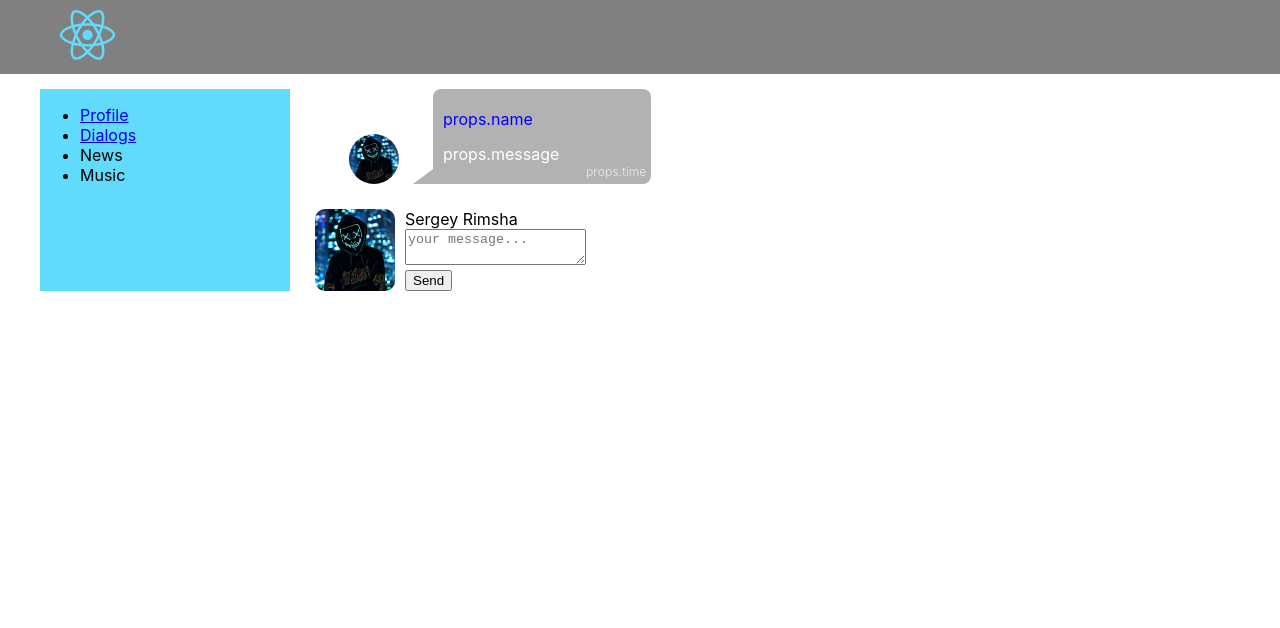
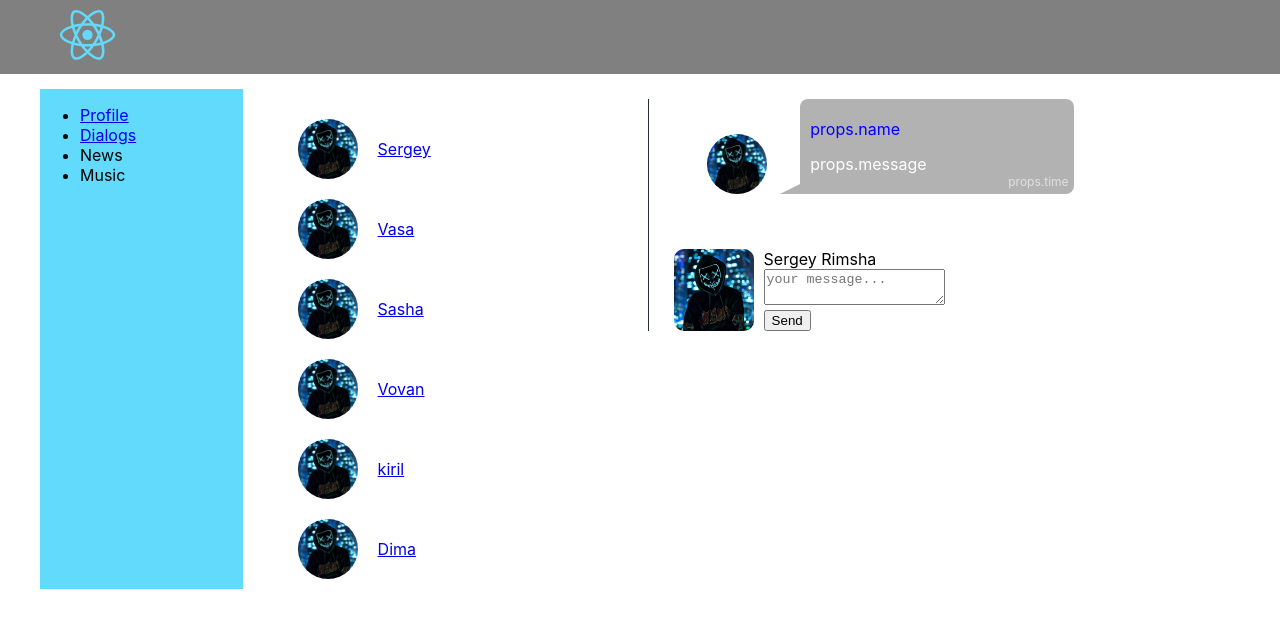
Before and after one commit to Sergey-Rimsha/SocialNetworkIncubator, a React (Create React App) app: page /dialogs in a window 1280 px wide. Shown: the top 628 px of the page. Built offline with nearby package versions, Linux system fonts and the light colour scheme.

Commit message:
lesson_work_state_ts

```diff
--- a/src/App.tsx
+++ b/src/App.tsx
@@ -1,10 +1,8 @@
 import React from 'react';
-
 import {
     BrowserRouter as Router,
     Routes,
-    Route,
-    Link
+    Route
 } from "react-router-dom";
 
 // import './App.css';
@@ -14,6 +12,9 @@ import {Header} from "./components/Header/Header";
 import {Sidebar} from "./components/Sidebar/Sidebar";
 import {Profile} from "./components/Profile/Profile";
 import {Dialogs} from "./components/Dialogs/Dialogs";
+
+import {state} from "./state/state"
+
 
 const App = () => {
   return (
@@ -26,7 +27,7 @@ const App = () => {
                       <div className="content">
                           <Routes>
                               <Route path={`/profile`} element={<Profile />}/>
-                              <Route path={`/dialogs`} element={<Dialogs />}/>
+							  <Route path={`/dialogs`} element={<Dialogs dialogs={state.dialogs} />}/>
                           </Routes>
                       </div>
                   </div>
--- /dev/null
+++ b/src/components/Dialogs/ChatUsers/ChatUsers.tsx
@@ -0,0 +1,17 @@
+import React from "react";
+import UserImg from "../../../img/ava_default.jpg";
+import {Link} from "react-router-dom";
+
+export function ChatUsers(props:any) {
+	console.log(props)
+	return (
+		<>
+			<Link to={`$/${props.userId}`}>
+				<div className="chat-users">
+					<img src={UserImg} alt="user_img"/>
+					<div className="user-name">{props.userName}</div>
+				</div>
+			</Link>
+		</>
+	)
+}
--- a/src/components/Dialogs/Dialogs.tsx
+++ b/src/components/Dialogs/Dialogs.tsx
@@ -1,8 +1,24 @@
 import React from "react";
 import UserImg from "../../img/ava_default.jpg";
+import {ChatUsers} from "./ChatUsers/ChatUsers";
+import {NewMessages} from "./NewMessages/NewMessages";
 
-export function Dialogs() {
+export function Dialogs(props: any ) {
+
+	console.log(props)
+
+
 	return (
+		<div className="dialogs-wrap">
+			<div className="user-chat-wrap">
+				{
+					props.dialogs.chatUsers.map((user:any) => {
+						return (
+							<ChatUsers userId={user.id} userName={user.name} />
+						)
+					})
+				}
+			</div>
 			<div className="dialogs">
 				<div className="message" >
 					<div className="imgWrap">
@@ -20,18 +36,7 @@ export function Dialogs() {
 						</div>
 					</div>
 				</div>
-			<div className="new-messages">
-				<img src={UserImg} alt="user_img"/>
-				<div className="dialogs__box">
-					<div className="dialogs__user-name">
-						Sergey Rimsha
-					</div>
-					<textarea name="dialogs-message" placeholder="your message..." >
-				</textarea>
-					<div className="dialogs__btn">
-						<button>Send</button>
-					</div>
-				</div>
+				<NewMessages />
 			</div>
 		</div>
 	)
--- /dev/null
+++ b/src/components/Dialogs/NewMessages/NewMessages.tsx
@@ -0,0 +1,20 @@
+import React from "react";
+import UserImg from "../../../img/ava_default.jpg";
+
+export function NewMessages() {
+
+	return (
+		<div className="new-messages">
+			<img src={UserImg} alt="user_img"/>
+			<div className="dialogs__box">
+				<div className="dialogs__user-name">
+					Sergey Rimsha
+				</div>
+				<textarea name="dialogs-message" placeholder="your message..." />
+				<div className="dialogs__btn">
+					<button>Send</button>
+				</div>
+			</div>
+		</div>
+	)
+}
--- /dev/null
+++ b/src/components/Profile/NewPost/NewPost.tsx
@@ -0,0 +1,17 @@
+import React from "react";
+
+
+export function NewPost() {
+
+	return (
+		<div className="new-post">
+			<div className="new-post__title">New post</div>
+			<div className="new-post__txt">
+				<textarea name="new-post" placeholder="your news..." />
+			</div>
+			<div className="new-post__btn">
+				<button>Send</button>
+			</div>
+		</div>
+	)
+}
--- a/src/components/Profile/Post.tsx
+++ /dev/null
@@ -1,28 +0,0 @@
-import React from "react";
-import UserImg from "../../img/ava_default.jpg";
-import exp from "constants";
-
-const Post = () => {
-
-	return (
-		<div className="posts">
-			<div className="new-post">
-				<textarea name="new-post" placeholder="your news..." >
-				</textarea>
-				<div className="new-post__btn">
-					<button>Send</button>
-				</div>
-			</div>
-			<div className="user-post">
-				<div className="user-post__user-img">
-					<img src={UserImg} alt="user_img"/>
-				</div>
-				<div className="user-post__text">
-					Hello world!!!
-				</div>
-			</div>
-		</div>
-	)
-}
-
-export default Post;
--- /dev/null
+++ b/src/components/Profile/Post/Post.tsx
@@ -0,0 +1,20 @@
+import React from "react";
+import UserImg from "../../../img/ava_default.jpg";
+import {NewPost} from "../NewPost/NewPost";
+
+export function Post() {
+
+	return (
+		<div className="posts">
+			<NewPost />
+			<div className="user-post">
+				<div className="user-post__user-img">
+					<img src={UserImg} alt="user_img"/>
+				</div>
+				<div className="user-post__text">
+					Hello world!!!
+				</div>
+			</div>
+		</div>
+	)
+}
--- a/src/components/Profile/Profile.tsx
+++ b/src/components/Profile/Profile.tsx
@@ -1,6 +1,7 @@
 import React from "react";
 import UserImg from "../../img/ava_default.jpg";
-import Post from "./Post";
+import {Post} from "./Post/Post";
+import {ProfileInfo} from "./ProfileInfo/ProfileInfo";
 
 export function Profile() {
 
@@ -10,23 +11,7 @@ export function Profile() {
 				<div className="user__img">
 					<img src={UserImg} alt="user-img"/>
 				</div>
-				<div className="user__info">
-					<div className="user__name">
-						Sergey Rimsha
-					</div>
-					<div className="user__date-birth">
-						07.08.1994
-					</div>
-					<div className="user__city">
-						City: Borysaw
-					</div>
-					<div className="user__education">
-						БГПК
-					</div>
-					<div className="user__web-site">
-						<a href="https://github.com/Sergey-Rimsha">https://github.com/Sergey-Rimsha</a>
-					</div>
-				</div>
+				<ProfileInfo />
 			</div>
 			<Post />
 		</section>
--- /dev/null
+++ b/src/components/Profile/ProfileInfo/ProfileInfo.tsx
@@ -0,0 +1,23 @@
+import React from "react";
+
+export function ProfileInfo() {
+	return (
+		<div className="user__info">
+			<div className="user__name">
+				Sergey Rimsha
+			</div>
+			<div className="user__date-birth">
+				07.08.1994
+			</div>
+			<div className="user__city">
+				City: Borysaw
+			</div>
+			<div className="user__education">
+				БГПК
+			</div>
+			<div className="user__web-site">
+				<a href="https://github.com/Sergey-Rimsha">https://github.com/Sergey-Rimsha</a>
+			</div>
+		</div>
+	)
+}
--- a/src/scss/style.scss
+++ b/src/scss/style.scss
@@ -1,6 +1,10 @@
 .container {
 	width: 1200px;
 	margin: 0 auto;
+}
+
+.content {
+	width: 100%;
 }
 
 .header {
@@ -46,25 +50,36 @@
 .posts {
 	margin-top: 25px;
 
+	//компонетна NewPost -->
+
 	.new-post {
-		display: flex;
-		flex-wrap: wrap;
-		justify-content: end;
+		width: 450px;
+		background-color: #61dafb;
+		padding: 10px;
+
+		&__txt {
+			margin-top: 15px;
 
 			textarea {
 				width: 100%;
 			}
+		}
 
 		&__btn {
+			display: flex;
+			justify-content: end;
 			margin-top: 15px;
 		}
 	}
+
+	//components Post -->
 
 	.user-post {
 		display: flex;
 		align-items: center;
 		background-color: #61dafb;
 		margin-top: 35px;
+		padding: 10px;
 
 		&__user-img {
 			margin-right: 25px;
@@ -78,24 +93,35 @@
 
 //для компонетны Dialogs
 
-.dialogs {
-	//display: flex;
+.dialogs-wrap {
+	display: flex;
+	align-items: start;
+	width: 100%;
+	padding: 10px;
+
+	.chat-users {
+		display: flex;
+		justify-items: center;
 		align-items: center;
-
-	.new-messages {
-		display: flex;
-		margin-top: 25px;
+		width: 350px;
+		margin-top: 20px;
+		margin-left: 20px;
 
 		& img {
-			width: 80px;
-			border-radius: 10px;
-			margin-right: 10px;
+			width: 60px;
+			border-radius: 100%;
+		}
+
+		.user-name {
+			margin-left: 20px;
 		}
 	}
 
+	.dialogs {
+		padding-left: 25px;
+		width: 400px;
 
-
-
+		border-left: #282c34 solid 1px;
 
 		.message {
 			display: flex;
@@ -112,8 +138,8 @@
 
 		.message .imgWrap img {
 			margin: 0 auto;
-		width: 50px;
-		height: 50px;
+			width: 60px;
+			height: 60px;
 			border-radius: 100%;
 
 		}
@@ -131,7 +157,7 @@
 			position: absolute;
 			left: -20px;
 			bottom: 0;
-		border-bottom: 15px solid rgba(0,0,0, .3);
+			border-bottom: 10px solid rgba(0,0,0, .3);
 			border-left: 20px solid transparent;
 
 		}
@@ -154,4 +180,17 @@
 		}
 
 
+		.new-messages {
+			display: flex;
+			margin-top: 55px;
+
+			& img {
+				width: 80px;
+				border-radius: 10px;
+				margin-right: 10px;
 			}
+		}
+
+
+	}
+}
--- /dev/null
+++ b/src/state/state.ts
@@ -0,0 +1,40 @@
+type StateType = {
+	dialogs: DialogsType
+}
+
+type DialogsType = {
+	chatUsers: Array<InUser>
+	messages: Array<InMessage>
+}
+
+type InUser = {
+	id: number
+	name: string
+}
+
+type InMessage = {
+	id: number
+	name: string
+	message: string
+}
+
+
+export const state: StateType = {
+	dialogs: {
+		chatUsers: [
+			{id: 1, name: 'Sergey'},
+			{id: 2, name: 'Vasa'},
+			{id: 3, name: 'Sasha'},
+			{id: 4, name: 'Vovan'},
+			{id: 5, name: 'kiril'},
+			{id: 6, name: 'Dima'},
+		],
+		messages: [
+			{id: 1, name: 'Sergey', message: 'hello world!!!'},
+			{id: 2, name: 'Vasa', message: 'it_incubator'},
+			{id: 1, name: 'Sasha', message: 'Hello Dimych'},
+			{id: 1, name: 'kiril', message: 'hay'},
+			{id: 1, name: 'Dima', message: 'he he he:)'}
+		]
+	}
+}
```
Lines whose indentation alone changed are shown as unchanged.
